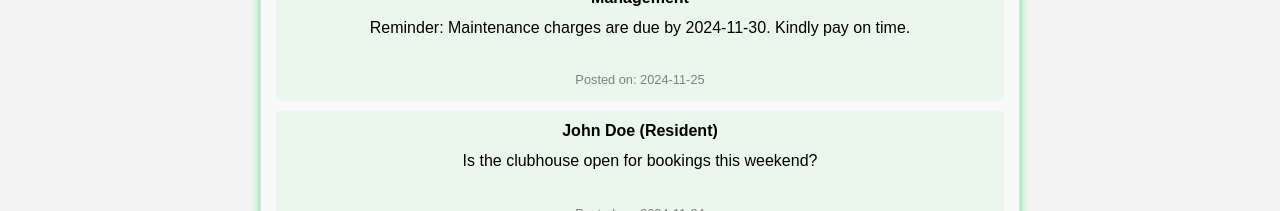
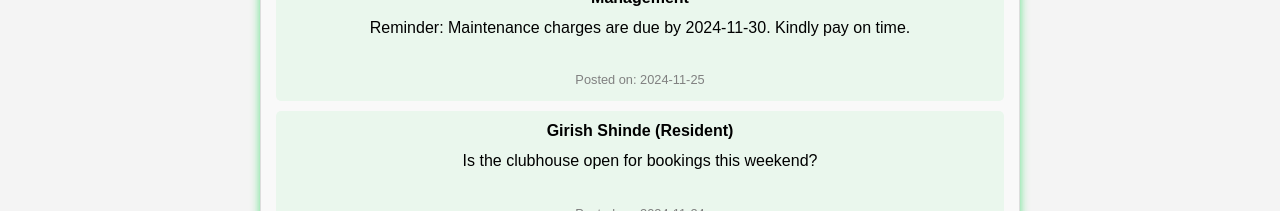
Before and after one commit to GRS18/Society_Management_System, a React (Create React App) app in the folder socitey/: page /resident_communication in a window 1280 px wide. Shown: the part 780-991 px from the top of the page. Built offline with nearby package versions, Linux system fonts and the light colour scheme; a web font is replaced by a local one.

Commit message:
update resident module name

```diff
--- a/socitey/src/components/resident/Profile_Management.js
+++ b/socitey/src/components/resident/Profile_Management.js
@@ -20,8 +20,8 @@ export default function Profile_Management() {
     const fetchUserProfile = async () => {
       // Simulated API call
       const data = {
-        fullName: "John Doe",
-        email: "johndoe@example.com",
+        fullName: "Nikita Chadudhari",
+        email: "nikitachaudhari45800@gmail.com",
         phone: "123-456-7890",
         address: "123 Main Street, City, Country",
         profilePicture: "https://via.placeholder.com/120",
--- a/socitey/src/components/resident/Resident_Communication.js
+++ b/socitey/src/components/resident/Resident_Communication.js
@@ -21,7 +21,7 @@ const [formInputs, setFormInputs] = useState({
     },
     {
       id: 2,
-      sender: "John Doe (Resident)",
+      sender: "Girish Shinde (Resident)",
       content: "Is the clubhouse open for bookings this weekend?",
       postedOn: "2024-11-24",
     },
--- a/socitey/src/components/resident/Resident_dashboard.js
+++ b/socitey/src/components/resident/Resident_dashboard.js
@@ -135,7 +135,7 @@ export default function Resident_dashboard() {
 
         <div className="resident-page">
           <div className="jumbotron text-center">
-            <h1 className="display-4">Welcome to Your Dashboard</h1>
+            <h1 className="display-4">Welcome to Resident Dashboard</h1>
             <p className="lead">
               Access your resident services and manage your activities with
               ease.
```
